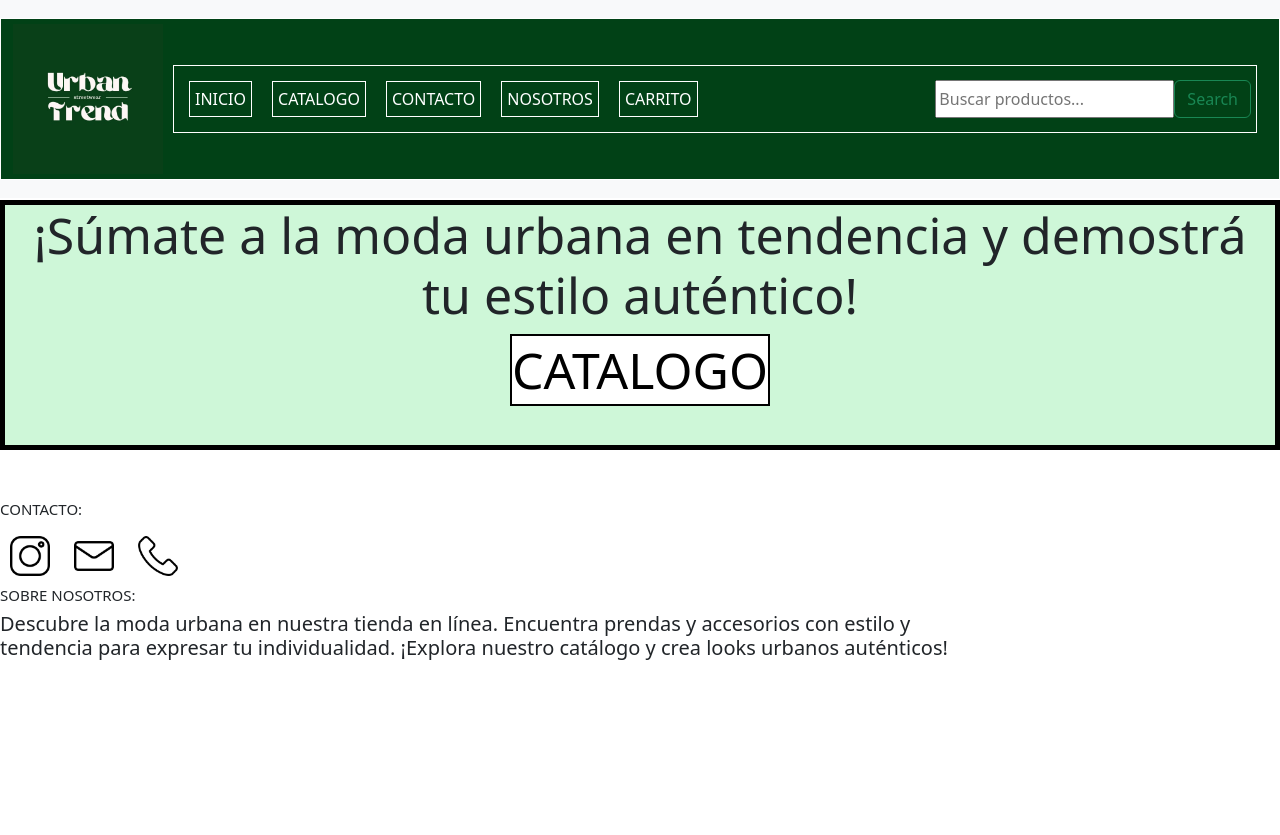
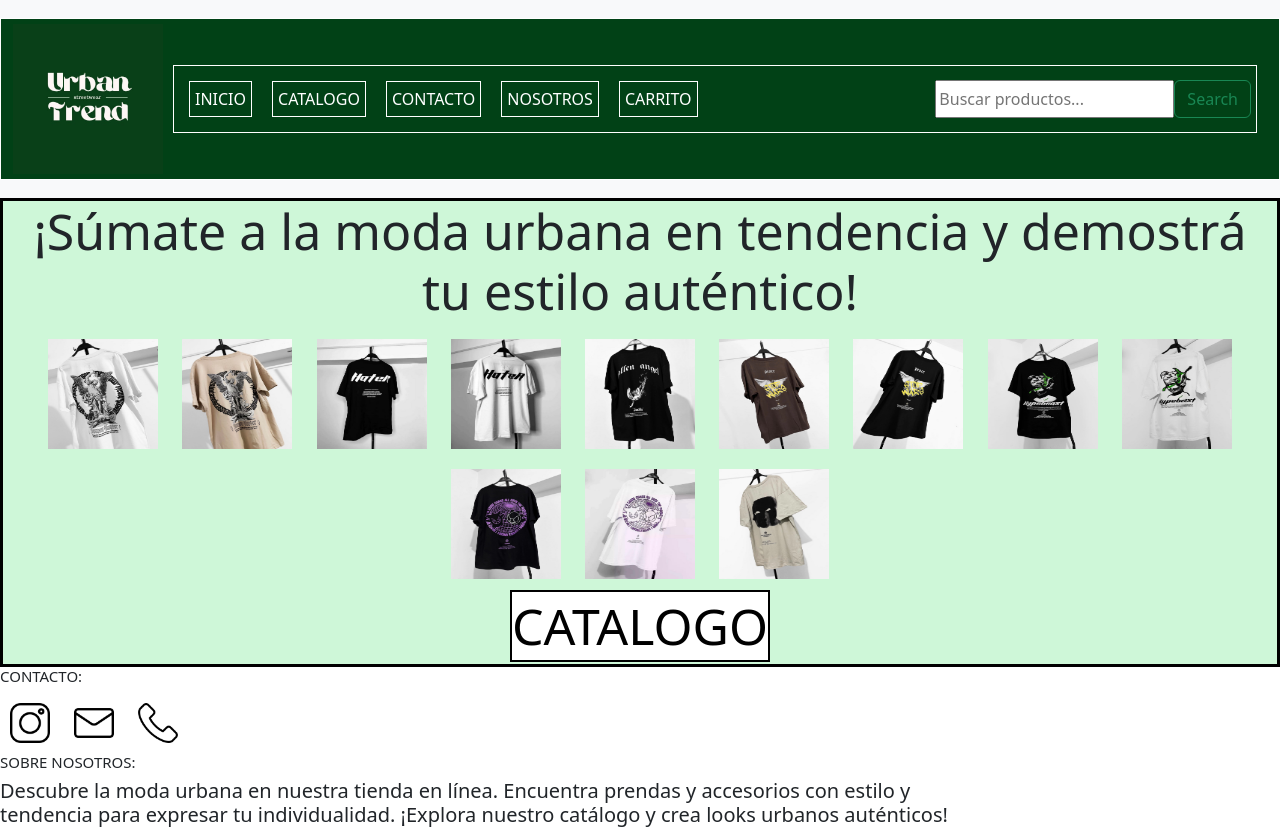
Before and after one commit to Desbots1/ENTREGAFINAL-DESBOTS, a plain HTML site: page index.html in a window 1280 px wide. Before the commit the page ends 800 px from the top, so only its background shows below. Drawn offline with nearby package versions, Linux system fonts and the light colour scheme.

Commit message:
primer commit

```diff
--- a/index.html
+++ b/index.html
@@ -7,7 +7,7 @@
     <title>Urban Trend</title>
     <link rel="stylesheet" href="style.css">
 </head>
-<body class="body1">
+<body >
     <header id="pie1">
         <nav class="navbar navbar-expand-lg bg-body-tertiary">
             <div class="container-fluid">
@@ -56,11 +56,23 @@
         <section>
           <div class="titulo">
             <h1>¡Súmate a la moda urbana en tendencia
-                y demostrá tu estilo auténtico!
-             </h1>
-             <div class="catalogo">
-                <a href="./pages/catalogo.html">CATALOGO</a>
-              </div>
+              y demostrá tu estilo auténtico!
+           </h1>
+           <img src="../img/image1.jpeg" alt="producto1">
+           <img src="../img/image3.jpeg" alt="producto2">
+           <img src="../img/image4.jpeg" alt="producto3">
+           <img src="../img/image5.jpeg" alt="producto4">
+           <img src="../img/IMG_7213.jpg" alt="producto4">
+           <img src="../img/IMG_7212.jpg" alt="producto4">
+           <img src="../img/IMG_7211.jpg" alt="producto4">
+           <img src="../img/IMG_7210.jpg" alt="producto4">
+           <img src="../img/IMG_7209.jpg" alt="producto4">
+           <img src="../img/IMG_7208.jpg" alt="producto4">
+           <img src="../img/IMG_7207.jpeg" alt="producto4">
+           <img src="../img/IMG_7206.jpeg" alt="producto4">
+           <div class="catalogo">
+            <a href="./pages/catalogo.html">CATALOGO</a>
+          </div>
           </div>
         </section>
     </main>
--- a/style.css
+++ b/style.css
@@ -2,29 +2,49 @@
     font-size: 50px;
     font-family:system-ui, -apple-system, BlinkMacSystemFont, 'Segoe UI', Roboto, Oxygen, Ubuntu, Cantarell, 'Open Sans', 'Helvetica Neue', sans-serif;
 }
+h2{text-align: center;
+font-family: system-ui, -apple-system, BlinkMacSystemFont, 'Segoe UI', Roboto, Oxygen, Ubuntu, Cantarell, 'Open Sans', 'Helvetica Neue', sans-serif;}
 h3{font-size: 15px;
     font-family:system-ui, -apple-system, BlinkMacSystemFont, 'Segoe UI', Roboto, Oxygen, Ubuntu, Cantarell, 'Open Sans', 'Helvetica Neue', sans-serif;
 }
 h4{ font-size: 20px; width: 1000px;}
-h2{text-align: center;
-font-family: system-ui, -apple-system, BlinkMacSystemFont, 'Segoe UI', Roboto, Oxygen, Ubuntu, Cantarell, 'Open Sans', 'Helvetica Neue', sans-serif;}
+
 .titulo{
     background-color: rgb(206, 247, 216);
-    border: 5px solid black;
-    height: 250px;
-    font-size: 50px;
+    border:3px solid black;
     text-align: center;
+}
+.titulo img{
+    width: 110px;
+    height: 110px;
+    margin: 10px;
 }
 header nav div{
     margin: 10px;
     padding: 5px;
     border: 1px solid white;
+    background-color:rgb(1, 65, 22);
 }
-main section .texto{
-    border: 5px solid black;
- width: 1500px;
- margin: auto;
+
+header nav a{
+    text-decoration: none;
+    color:white;
 }
+
+header nav div li div:hover{
+    background-color: rgb(1, 46, 16);
+}
+
+header .img1{
+    width: 150px;
+    height: 150px;
+}
+
+header img{
+    width: 40px;
+    height: 40px;
+}
+
 .catalogo a{
     background-color: white;
    text-align: center;
@@ -32,42 +52,16 @@
    color: black;
    border: 2px solid black;
 }
+
+.catalogo a:hover{
+    background-color: rgb(43, 42, 42);
+}
+
 .catalogo{
     text-align: center;
     font-size: 50px;
 }
-.catalogo a:hover{
-    background-color: rgb(43, 42, 42);
-}
-header nav a{
-    text-decoration: none;
-    color:white;
-}
-header nav div li div:hover{
-    background-color: rgb(1, 46, 16);
-}
-.productos section div:hover{
-    background-color: white;
 
-}
-header .img1{
-    width: 150px;
-    height: 150px;
-}
-header img{
-    width: 40px;
-    height: 40px;
-}
-header nav div{
-    background-color:rgb(1, 65, 22);
-}
-
-
-main img{
-
-    width: 223px;
-    height: 223px;
-}
 .productos div{
 width: 225px;
 height: 350px;
@@ -77,44 +71,40 @@
 margin: 30px;
 display: inline-block;
 }
+
 .productos div .boton{
     text-decoration: none;
     padding: 5px;
     background-color: black;
     color: white;
 }
+
+.productos section div:hover{
+    background-color: white;
+
+}
+
+main section .texto{
+    border: 5px solid black;
+    background-color: rgb(206, 247, 216);
+}
+
+main img{
+
+    width: 223px;
+    height: 223px;
+}
+
+main section div label{
+    font-family:system-ui, -apple-system, BlinkMacSystemFont, 'Segoe UI', Roboto, Oxygen, Ubuntu, Cantarell, 'Open Sans', 'Helvetica Neue', sans-serif;
+}
+
 footer img{
     width: 40px;
     height: 40px;
 }
-main section div label{
-    font-family:system-ui, -apple-system, BlinkMacSystemFont, 'Segoe UI', Roboto, Oxygen, Ubuntu, Cantarell, 'Open Sans', 'Helvetica Neue', sans-serif;
-}
+
 footer div{
     display: inline-block;
     margin: 10px;
 }
-
-header nav{
-display: flex;
-align-items: end;
-}
-.body1{
-
-    display: grid ;
-    grid-template-columns: (1, 1fr);
-    grid-template-rows: 200px 300px 300px;
-    grid-template-areas:
-    "pie"
-    "cuerpo"
-    "fin";
-}
-.pie1{
-    grid-area: pie;
-}
-.cuerpo{
-    grid-area: cuerpo;
-}
-.fin1{
-    grid-area: fin;
-}
```
